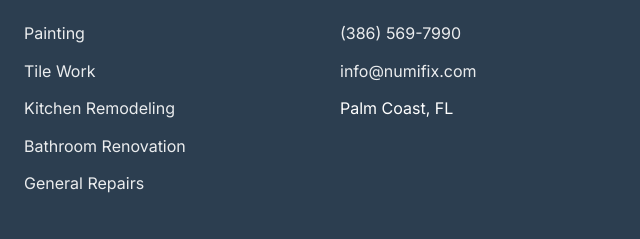
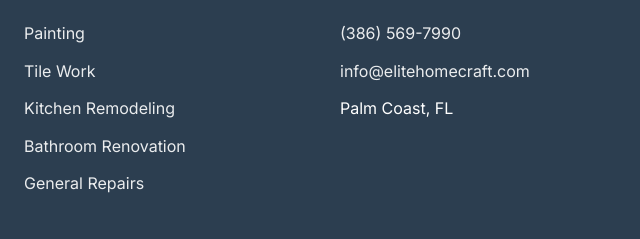
Before and after one commit to Max777-em/elite-home-craft, a website: page index.html in a window 1280 px wide. Shown: the part 6509-6748 px from the top of the page, 640-1280 px from the left. Drawn offline with nearby package versions, Linux system fonts and the light colour scheme.

Commit message:
Remove all numifix references

```diff
--- a/index.html
+++ b/index.html
@@ -382,7 +382,7 @@
                     <h4>Contact</h4>
                     <ul>
                         <li><a href="tel:3865697990">(386) 569-7990</a></li>
-                        <li><a href="mailto:info@numifix.com">info@numifix.com</a></li>
+                        <li><a href="mailto:info@elitehomecraft.com">info@elitehomecraft.com</a></li>
                         <li>Palm Coast, FL</li>
                     </ul>
                 </div>
```
